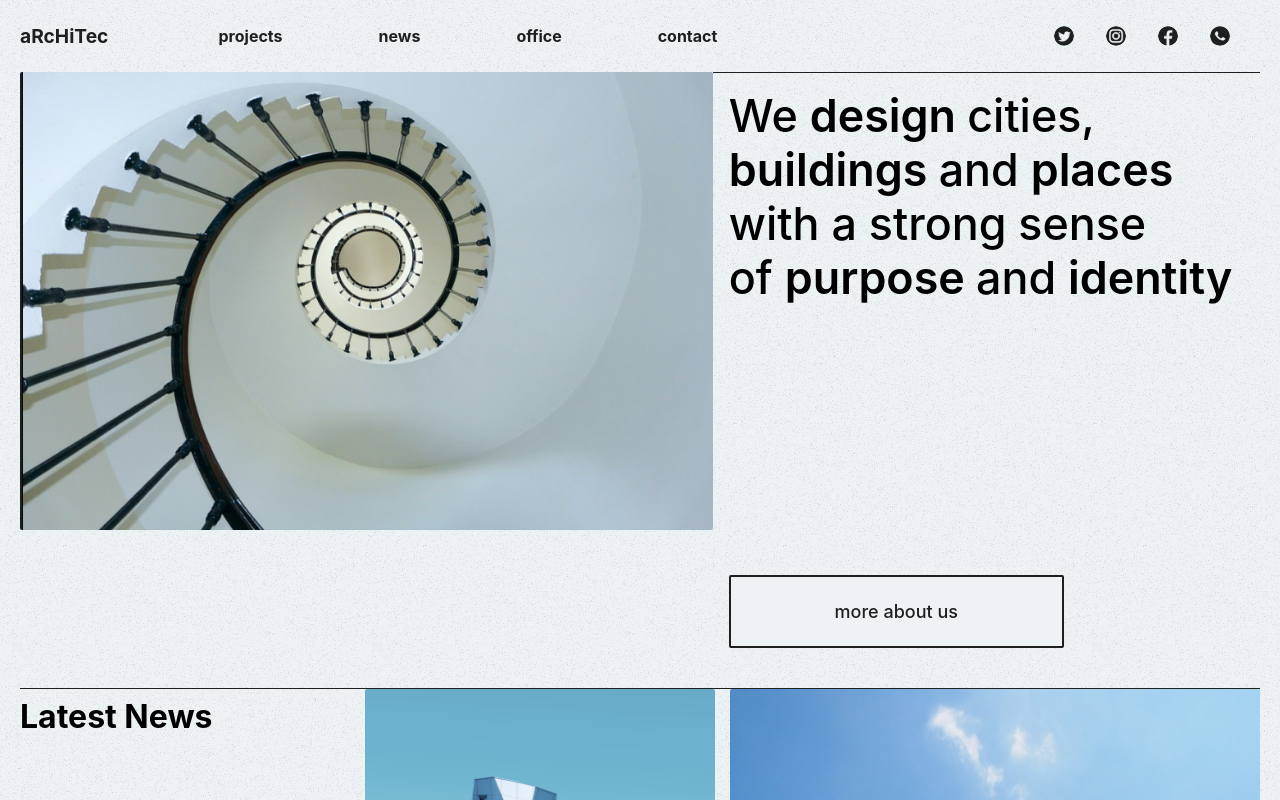
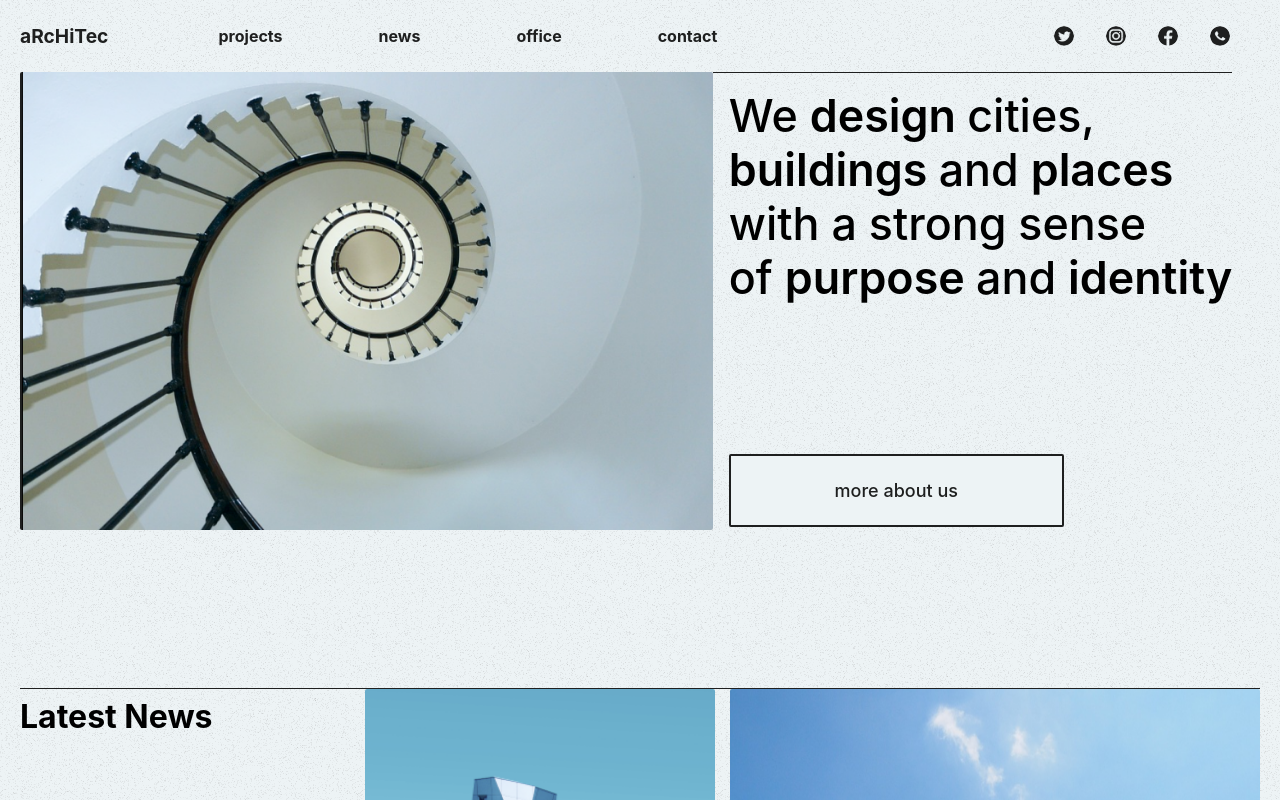
Before and after one commit to versi-on/architecture-office, a React (Create React App) app: page / in a window 1280 px wide. Shown: the top 800 px of the page. Built offline with nearby package versions, Linux system fonts and the light colour scheme.

Commit message:
hero button position

```diff
--- a/src/assets/style/app.css
+++ b/src/assets/style/app.css
@@ -166,23 +166,18 @@ textarea:focus {
 
 .hero__content {
   padding-left: 1rem;
-  flex: 1;
   justify-content: space-between;
   border-top: 1px solid #1E1F1F;
 }
 
 .hero__title {
   margin: 1rem 0;
-  padding-bottom: 1rem;
-  flex: 1;
-}
-
-.hero__text {
-  width: 19rem;
+  /* flex: 1; */
+  height: 22.8rem;
 }
 
 .hero__btn {
-  margin-bottom: 0.3rem;
+  margin-top: -1rem !important;
 }
 
 /* PROJECTS */
--- a/src/assets/style/index.css
+++ b/src/assets/style/index.css
@@ -27,6 +27,7 @@ body {
   -webkit-font-smoothing: antialiased;
   -moz-osx-font-smoothing: grayscale;
   background-image: url(../images/img-noise.png);
+  /* background-image: url(../images/img-noise-2.png); */
 }
 
 .wrapper {
```
Also changed, not shown: src/assets/images/img-noise-2.png (added).
